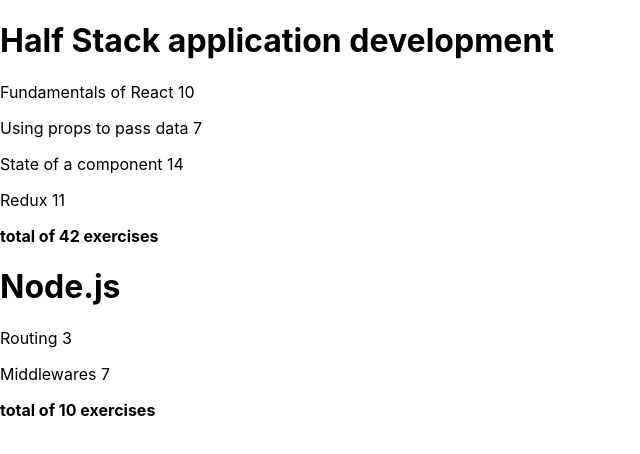
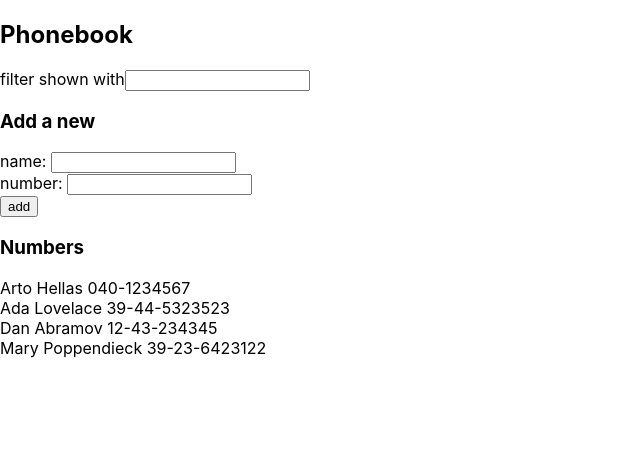
Before and after one commit to Mdtr3002/part1, a React (Create React App) app: page / in a window 1280 px wide. Shown: the top 454 px of the page, without its empty margins (0-640 px from the left). Built offline with nearby package versions, Linux system fonts and the light colour scheme.

Commit message:
Exercises part2b submission

```diff
--- a/src/App.js
+++ b/src/App.js
@@ -1,57 +1,52 @@
-import logo from './logo.svg';
-import './App.css';
-import Course from './components/Note'
-  const App = () => {
-    const course = [
-    {
-      id: 1,
-      name: 'Half Stack application development',
-      parts: [
-        {
-          name: 'Fundamentals of React',
-          exercises: 10,
-          id: 1
-        },
-        {
-          name: 'Using props to pass data',
-          exercises: 7,
-          id: 2
-        },
-        {
-          name: 'State of a component',
-          exercises: 14,
-          id: 3
-        },
-        {
-          name: 'Redux',
-          exercises: 11,
-          id: 4,
-        }
-      ]
-    },
-    {
-      name: 'Node.js',
-      id: 2,
-      parts: [
-        {
-          name: 'Routing',
-          exercises: 3,
-          id: 1
-        },
-        {
-          name: 'Middlewares',
-          exercises: 7,
-          id: 2
-        }
-      ]
+import React, { useState } from 'react'
+import Filter from './components/filter'
+import PersonForm from './components/personForm'
+import Persons from './components/Persons'
+const App = () => {
+  const [ persons, setPersons ] = useState([
+    { name: 'Arto Hellas', number: '040-1234567', id: 1},
+    { name: 'Ada Lovelace', number: '39-44-5323523', id: 2 },
+    { name: 'Dan Abramov', number: '12-43-234345', id: 3 },
+    { name: 'Mary Poppendieck', number: '39-23-6423122', id: 4 }
+  ])
+  const [ newName, setNewName ] = useState('')
+  const [ newNumber, setNewNumber ] = useState('')
+  const [ filterName, setFilterName] = useState('')
+  const nameCheck = persons.filter(person => person.name===newName)
+  const handleNewPerson = (event) => setNewName(event.target.value)
+  const handleNewNumber = (event) => setNewNumber(event.target.value)
+  const addPerson = (event) => {
+    event.preventDefault()
+    const newPersonInfo = {
+      name: newName,
+      number: newNumber,
+      id: persons.length+1
     }
-  ]
-    const props = {course}
+    if(nameCheck.length>0){
+      alert(`${newName} is already added to phonebook`)
+    } else {
+    setPersons(persons.concat(newPersonInfo))
+    setNewName('')
+    setNewNumber('')
+    }
+  }
+  const handleFilter = (event) => setFilterName(event.target.value)
+  let nameContain = new RegExp(filterName,'i')
+  return (
+    <div>
+      <h2>Phonebook</h2>
+      <Filter filterName={filterName} handleFilter={handleFilter} />
+      <h3>Add a new</h3>
+      <form onSubmit={addPerson}>
+        <PersonForm newName={newName} newNumber={newNumber} handleNewNumber={handleNewNumber} handleNewPerson={handleNewPerson} />
+        <div>
+          <button type="submit">add</button>
+        </div>
+      </form>
+      <h3>Numbers</h3>
+      <Persons persons={persons} nameContain={nameContain} filterName={filterName} />
+    </div>
+  )
+}
 
-    return (
-      <>
-      {course.map(element => <Course props={element} />)}
-      </>
-    )
-  }
-export default App;
+export default App
--- a/src/components/Note.js
+++ /dev/null
@@ -1,33 +0,0 @@
-import React from 'react'
-const Header = ({course}) => {
-    return(
-      <h1>{course}</h1>
-    )
-    }
-
-    const Part = ({part, exercises}) => {
-      return (
-        <p>{part} {exercises}</p>
-      )
-    }
-    const Content = ({parts}) => {
-    return(
-      <>
-      {parts.map(part => <Part id={part.id} part={part.name} exercises={part.exercises} />)}
-      </>
-    )
-    }
-
-    const Footer = ({parts}) => {
-      return(
-       <p><b>total of {parts.reduce((sum, x) => sum+x.exercises,0)} exercises</b></p>
-      )
-    }
-    const Course = ({props}) => {
-      return (<div>
-        <Header course={props.name}/>
-        <Content parts={props.parts}/>
-        <Footer  parts={props.parts} />
-      </div>)
-    }
-export default Course
--- /dev/null
+++ b/src/components/Persons.js
@@ -0,0 +1,7 @@
+import React from "react"
+const Persons = ({persons, filterName, nameContain}) => {
+    let newList = persons
+    if(filterName!=='') newList=persons.filter(person => nameContain.test(person.name))
+    return(newList.map(list => <div key={list.id}>{list.name} {list.number}</div>))
+   }
+export default Persons
--- /dev/null
+++ b/src/components/filter.js
@@ -0,0 +1,5 @@
+import React from 'react'
+
+const Filter = ({filterName, handleFilter}) => <>filter shown with<input  value={filterName} onChange={handleFilter}/></>
+
+export default Filter
--- /dev/null
+++ b/src/components/personForm.js
@@ -0,0 +1,7 @@
+import React from "react";
+const PersonForm = ({newName, newNumber, handleNewNumber, handleNewPerson}) =>
+<div>
+name: <input value={newName} onChange={handleNewPerson}/><br/>
+number: <input value={newNumber} onChange={handleNewNumber}/>
+</div>
+export default PersonForm
--- a/src/index.js
+++ b/src/index.js
@@ -4,9 +4,30 @@
 import App from './App';
 import reportWebVitals from './reportWebVitals';
 
+const notes = [
+  {
+    id: 1,
+    content: 'HTML is easy',
+    date: '2019-05-30T17:30:31.098Z',
+    important: true
+  },
+  {
+    id: 2,
+    content: 'Browser can execute only JavaScript',
+    date: '2019-05-30T18:39:34.091Z',
+    important: false
+  },
+  {
+    id: 3,
+    content: 'GET and POST are the most important methods of HTTP protocol',
+    date: '2019-05-30T19:20:14.298Z',
+    important: true
+  }
+]
+
 ReactDOM.render(
   <React.StrictMode>
-    <App />
+    <App notes={notes}/>
   </React.StrictMode>,
   document.getElementById('root')
 );
```
